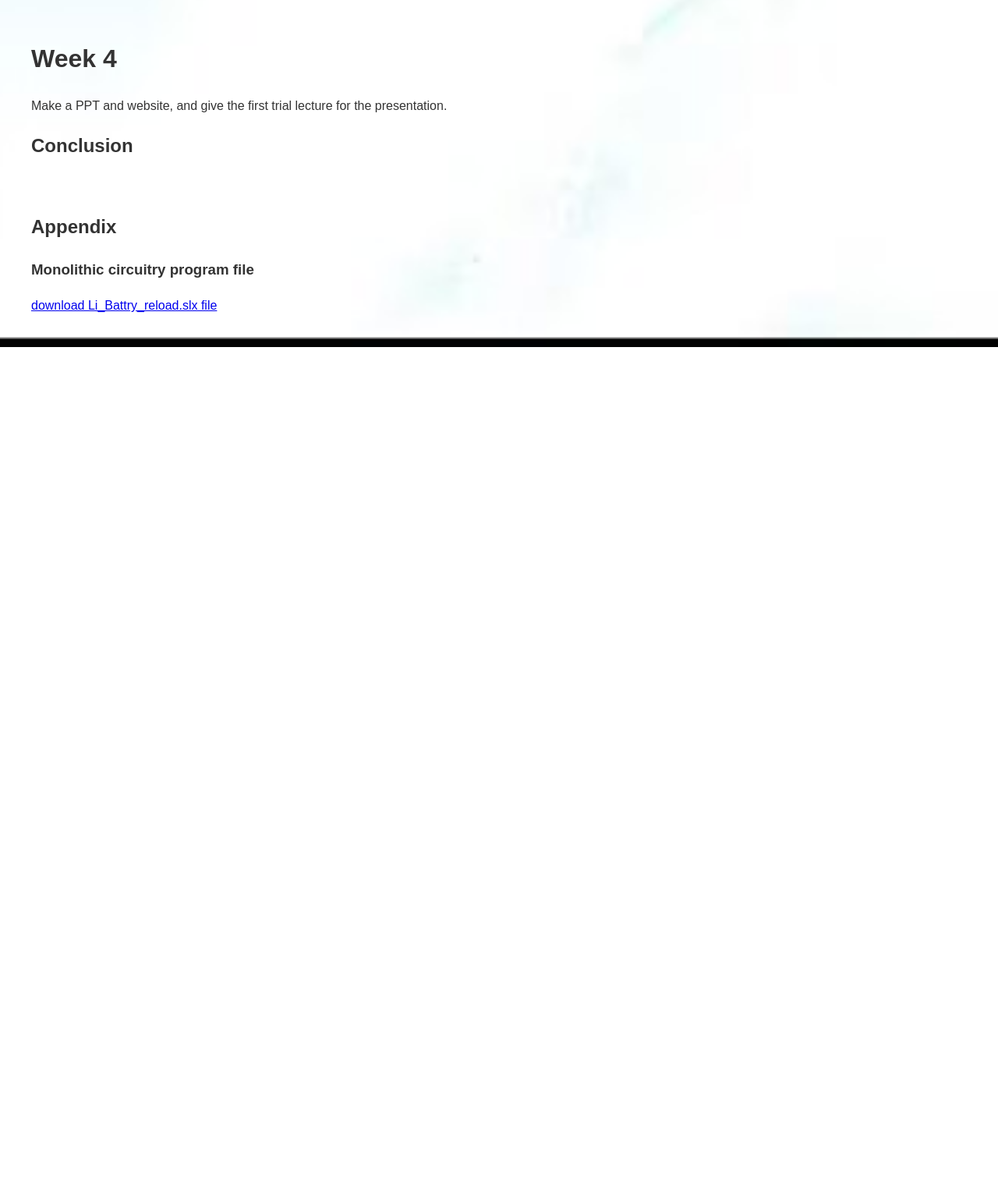
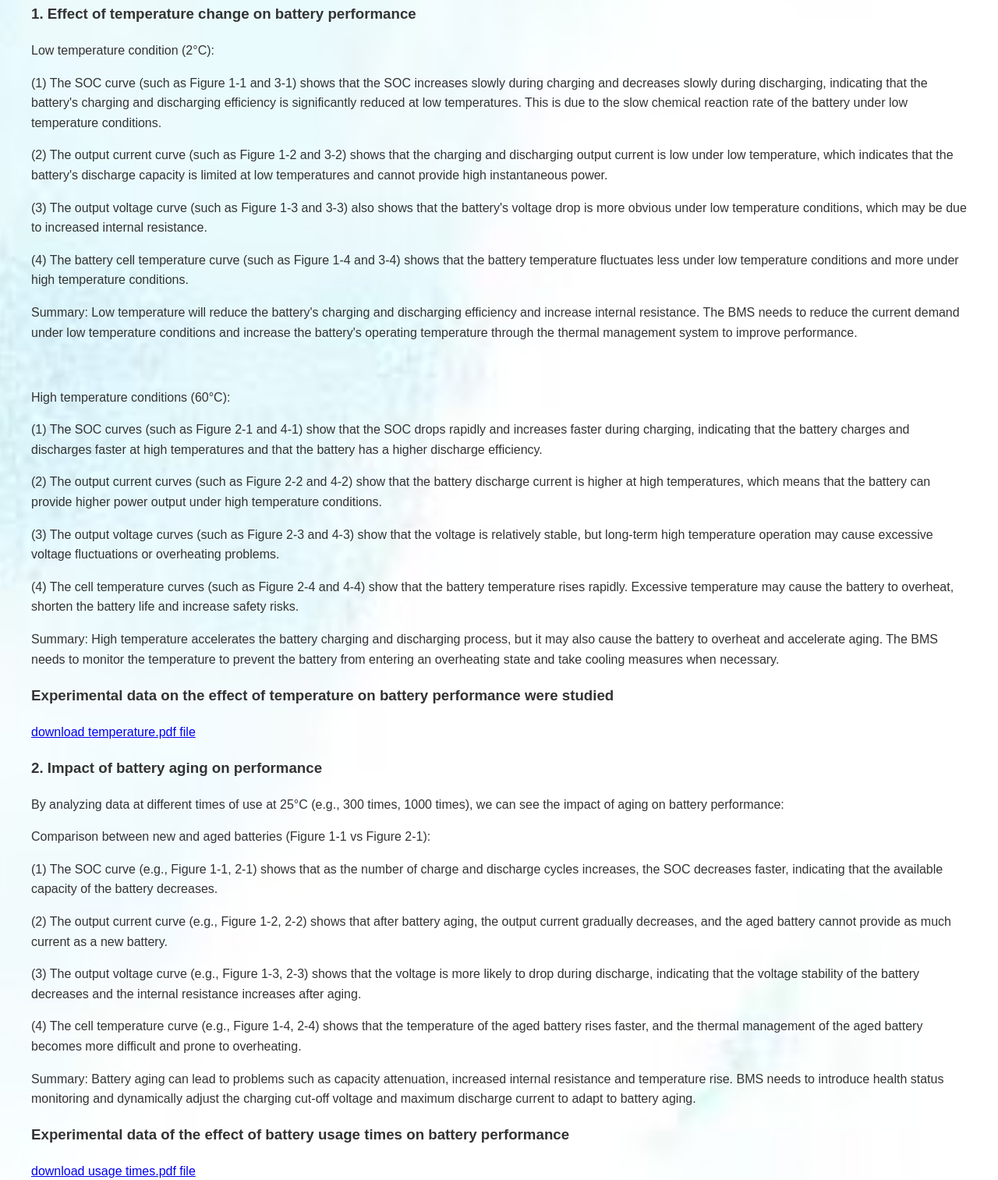
Before and after one commit to Zihan1037/Zihan, a plain HTML site: page index.html in a window 1280 px wide. Shown: the part 5652-7165 px from the top of the page at 78% size. Before the commit the page ends 6097 px from the top, so only its background shows below. Drawn offline with Linux system fonts and the light colour scheme.

Commit message:
Update index.html

```diff
--- a/index.html
+++ b/index.html
@@ -287,6 +287,35 @@
     <h1>Week 3</h1>
     <p>This week, we will take measurements and records to discuss the correctness of the data. Analyze and summarize the data.</p>
     <h2>Part 2 Experiment results and analysis</h2>
+    <h3>1. Effect of temperature change on battery performance</h3>
+    <p>Low temperature condition (2°C):</p>
+    <p>(1) The SOC curve (such as Figure 1-1 and 3-1) shows that the SOC increases slowly during charging and decreases slowly during discharging, indicating that the battery's charging and discharging efficiency is significantly reduced at low temperatures. This is due to the slow chemical reaction rate of the battery under low temperature conditions.</p>
+    <p>(2) The output current curve (such as Figure 1-2 and 3-2) shows that the charging and discharging output current is low under low temperature, which indicates that the battery's discharge capacity is limited at low temperatures and cannot provide high instantaneous power.</p>
+    <p>(3) The output voltage curve (such as Figure 1-3 and 3-3) also shows that the battery's voltage drop is more obvious under low temperature conditions, which may be due to increased internal resistance.</p>
+    <p>(4) The battery cell temperature curve (such as Figure 1-4 and 3-4) shows that the battery temperature fluctuates less under low temperature conditions and more under high temperature conditions.</p>
+    <p>Summary: Low temperature will reduce the battery's charging and discharging efficiency and increase internal resistance. The BMS needs to reduce the current demand under low temperature conditions and increase the battery's operating temperature through the thermal management system to improve performance.</p>
+    <br>
+    <p>High temperature conditions (60°C):</p>
+    <p>(1) The SOC curves (such as Figure 2-1 and 4-1) show that the SOC drops rapidly and increases faster during charging, indicating that the battery charges and discharges faster at high temperatures and that the battery has a higher discharge efficiency.</p>
+    <p>(2) The output current curves (such as Figure 2-2 and 4-2) show that the battery discharge current is higher at high temperatures, which means that the battery can provide higher power output under high temperature conditions.</p>
+    <p>(3) The output voltage curves (such as Figure 2-3 and 4-3) show that the voltage is relatively stable, but long-term high temperature operation may cause excessive voltage fluctuations or overheating problems.</p>
+    <p>(4) The cell temperature curves (such as Figure 2-4 and 4-4) show that the battery temperature rises rapidly. Excessive temperature may cause the battery to overheat, shorten the battery life and increase safety risks.</p>
+    <p>Summary: High temperature accelerates the battery charging and discharging process, but it may also cause the battery to overheat and accelerate aging. The BMS needs to monitor the temperature to prevent the battery from entering an overheating state and take cooling measures when necessary.</p>
+    <h3>Experimental data on the effect of temperature on battery performance were studied</h3>
+    <!-- A link to download the simulation  -->
+    <a href="temperature.pdf" download>download temperature.pdf file</a>
+    <br>
+    <h3>2. Impact of battery aging on performance</h3>
+    <p>By analyzing data at different times of use at 25°C (e.g., 300 times, 1000 times), we can see the impact of aging on battery performance:</p>
+    <p>Comparison between new and aged batteries (Figure 1-1 vs Figure 2-1):</p>
+    <p>(1) The SOC curve (e.g., Figure 1-1, 2-1) shows that as the number of charge and discharge cycles increases, the SOC decreases faster, indicating that the available capacity of the battery decreases.</p>
+    <p>(2) The output current curve (e.g., Figure 1-2, 2-2) shows that after battery aging, the output current gradually decreases, and the aged battery cannot provide as much current as a new battery.</p>
+    <p>(3) The output voltage curve (e.g., Figure 1-3, 2-3) shows that the voltage is more likely to drop during discharge, indicating that the voltage stability of the battery decreases and the internal resistance increases after aging.</p>
+    <p>(4) The cell temperature curve (e.g., Figure 1-4, 2-4) shows that the temperature of the aged battery rises faster, and the thermal management of the aged battery becomes more difficult and prone to overheating.</p>
+    <p>Summary: Battery aging can lead to problems such as capacity attenuation, increased internal resistance and temperature rise. BMS needs to introduce health status monitoring and dynamically adjust the charging cut-off voltage and maximum discharge current to adapt to battery aging.</p>
+    <h3>Experimental data of the effect of battery usage times on battery performance</h3>
+    <!-- A link to download the simulation  -->
+    <a href="usage times.pdf" download>download usage times.pdf file</a>
     <br>
     <h1>Week 4</h1>
     <p>Make a PPT and website, and give the first trial lecture for the presentation.</p>
```
